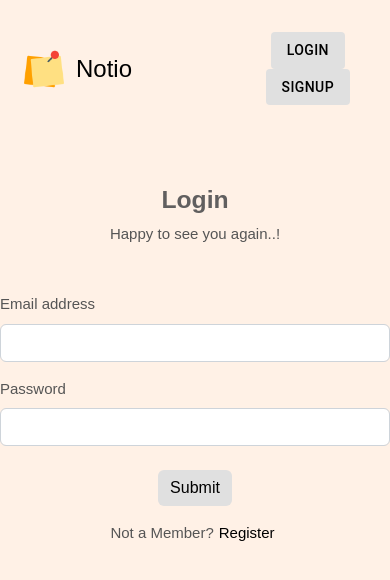
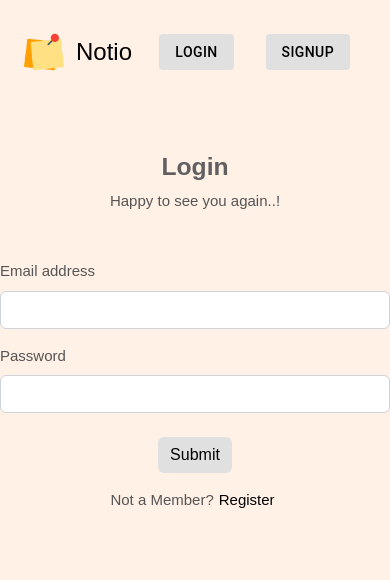
Before and after one commit to Himanshu-Rishi/Notio, a React (Create React App) app: page /login in a window 390 px wide. Shown: the top 580 px of the page. Built offline with nearby package versions, Linux system fonts and the light colour scheme; no server answers.

Commit message:
css updated.

```diff
--- a/src/index.css
+++ b/src/index.css
@@ -104,7 +104,7 @@ body {
 }
 
 /* Font size for small devices */
-@media screen and (max-width: 552px) {
+@media screen and (max-width: 700px) {
     .navbar__link
     {
         display: none;
@@ -284,9 +284,3 @@ a {
 {
   color: darkgray;
 }
-
-@media screen and (max-width: 480px) {
-  .button__box{
-    flex-direction: column;
-  }
-}
```
